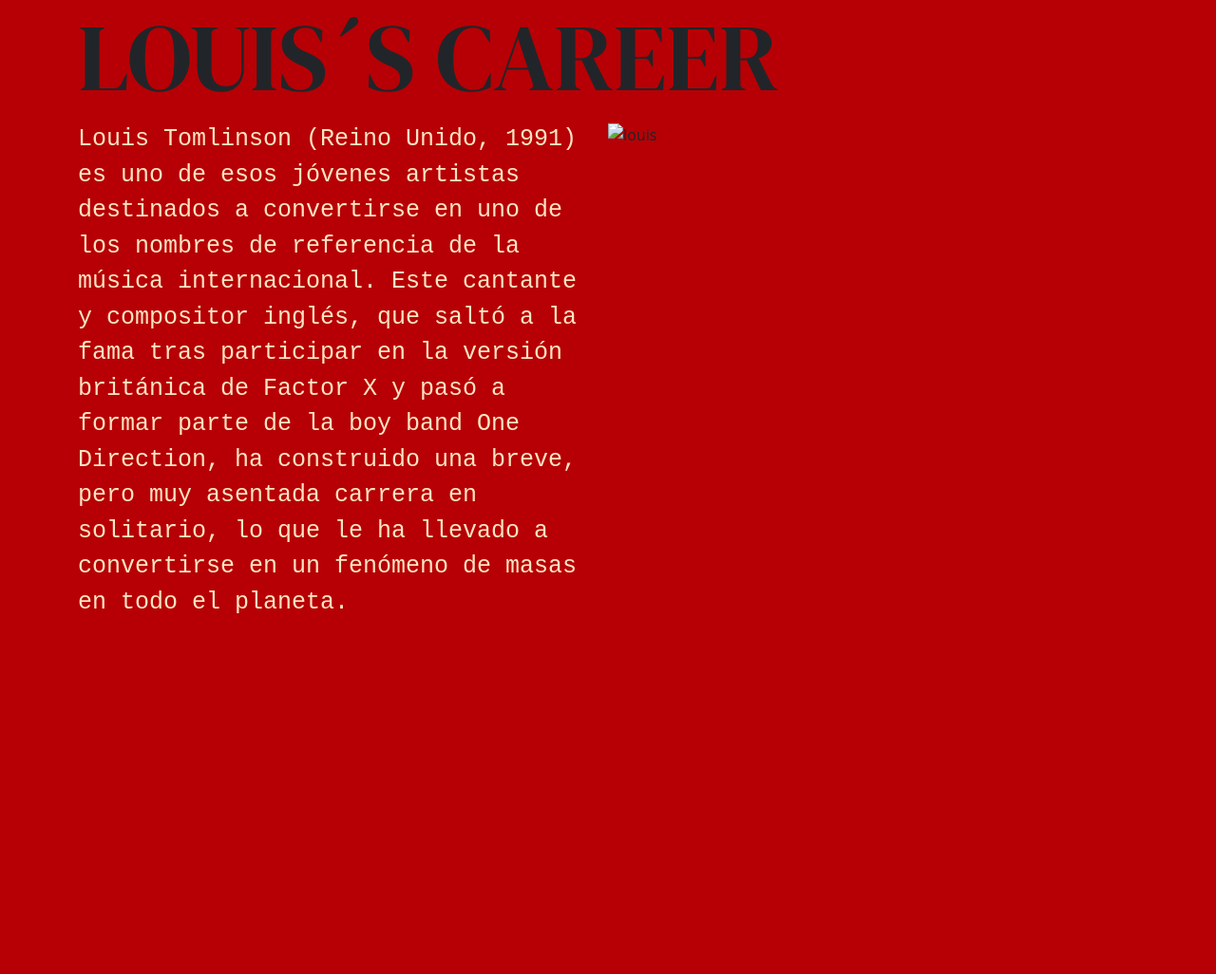
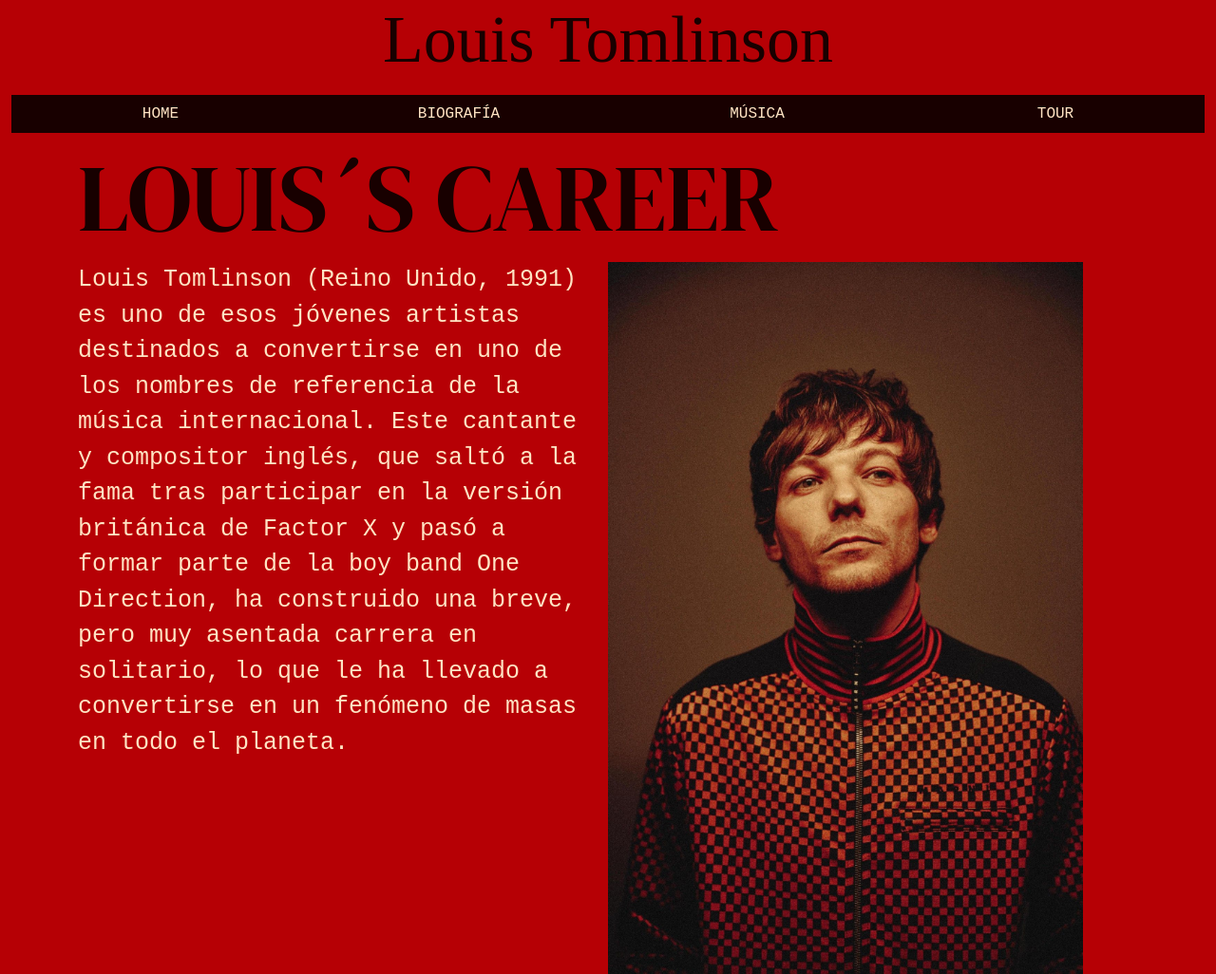
Before and after one commit to MorenoEmilia/Desarrollo-Web, a plain HTML site: page pages/biografía.HTML in a window 1280 px wide. Shown: the whole page at 95% size. Before the commit the page ends 800 px from the top, so only its background shows below. Drawn offline with nearby package versions, Linux system fonts and the light colour scheme.

Commit message:
PreEntrega2Corregida

```diff
--- a/css/styleLT.css
+++ b/css/styleLT.css
@@ -55,6 +55,7 @@
 .carrera{
     font-family: 'DM Serif Display', serif;
     font-size: 100px;
+    color: rgb(24, 0, 0);
 
 }
 .career{
--- a/biografía.HTML
+++ b/pages/biografía.HTML
@@ -6,7 +6,7 @@
     <meta name="viewport" content="width=device-width, initial-scale=1.0">
     <title>PaginaLT</title>
     <link href="https://cdn.jsdelivr.net/npm/bootstrap@5.3.0/dist/css/bootstrap.min.css" rel="stylesheet" integrity="sha384-9ndCyUaIbzAi2FUVXJi0CjmCapSmO7SnpJef0486qhLnuZ2cdeRhO02iuK6FUUVM" crossorigin="anonymous">
-    <link rel="stylesheet" href="./css/styleLT.css"
+    <link rel="stylesheet" href="../css/styleLT.css"
     <link rel="preconnect" href="https://fonts.googleapis.com">
     <link rel="preconnect" href="https://fonts.gstatic.com" crossorigin>
     <link href="https://fonts.googleapis.com/css2?family=PT+Serif:ital,wght@0,400;0,700;1,400;1,700&display=swap" rel="stylesheet">
@@ -15,6 +15,34 @@
     <link href="https://fonts.googleapis.com/css2?family=DM+Serif+Display&display=swap" rel="stylesheet">
 
 </head>
+<header>
+  <h1> Louis Tomlinson </h1>
+        <nav class="navbar navbar-expand-lg bg-body-">
+            <div class="container-fluid" >
+              <button class="navbar-toggler" type="button" data-bs-toggle="collapse" data-bs-target="#navbarNav" aria-controls="navbarNav" aria-expanded="false" aria-label="Toggle navigation">
+                <span class="navbar-toggler-icon"></span>
+              </button>
+              <div class="collapse navbar-collapse w-100" id="navbarNav">
+                <div class="w-100" class="rows" class="row row-cols-4">
+                <ul class="navbar-nav">
+                  <li class="nav-item">
+                    <a class="nav-link" class="col" href="../index.html">HOME</a>
+                  </li>
+                  <li class="nav-item">
+                    <a class="nav-link" class="col" href="../pages/biografía.HTML">BIOGRAFÍA</a>
+                  </li>
+                  <li class="nav-item">
+                    <a class="nav-link" class="col" href="../pages/música.html">MÚSICA</a>
+                  </li>
+                  <li class="nav-item">
+                    <a class="nav-link" class="col" href="#">TOUR</a>
+                  </li>
+                </ul>
+                </div>
+              </div>
+            </div>
+        </nav>
+</header>
 <body>
     <div class="container">
         <div class="row">
@@ -27,24 +55,11 @@
             </div>
           </div>
           <div class="col-6">
-            <img class= "louisolo" src="./louis.jpg" alt="louis">
+            <img class= "louisolo" src="../media/louis.jpg" alt="louis">
           </div>
         </div>
       </div>
     </div>
 
-
-
-
-
-
-
-
-
-
-
-
-
-
     <script src="https://cdn.jsdelivr.net/npm/bootstrap@5.3.0/dist/js/bootstrap.bundle.min.js" integrity="sha384-geWF76RCwLtnZ8qwWowPQNguL3RmwHVBC9FhGdlKrxdiJJigb/j/68SIy3Te4Bkz" crossorigin="anonymous"></script>
 </body>
```
Also changed, not shown: index.html (+3 -3 lines), pages/música.html (renamed from música.html, +32 -36 lines).
